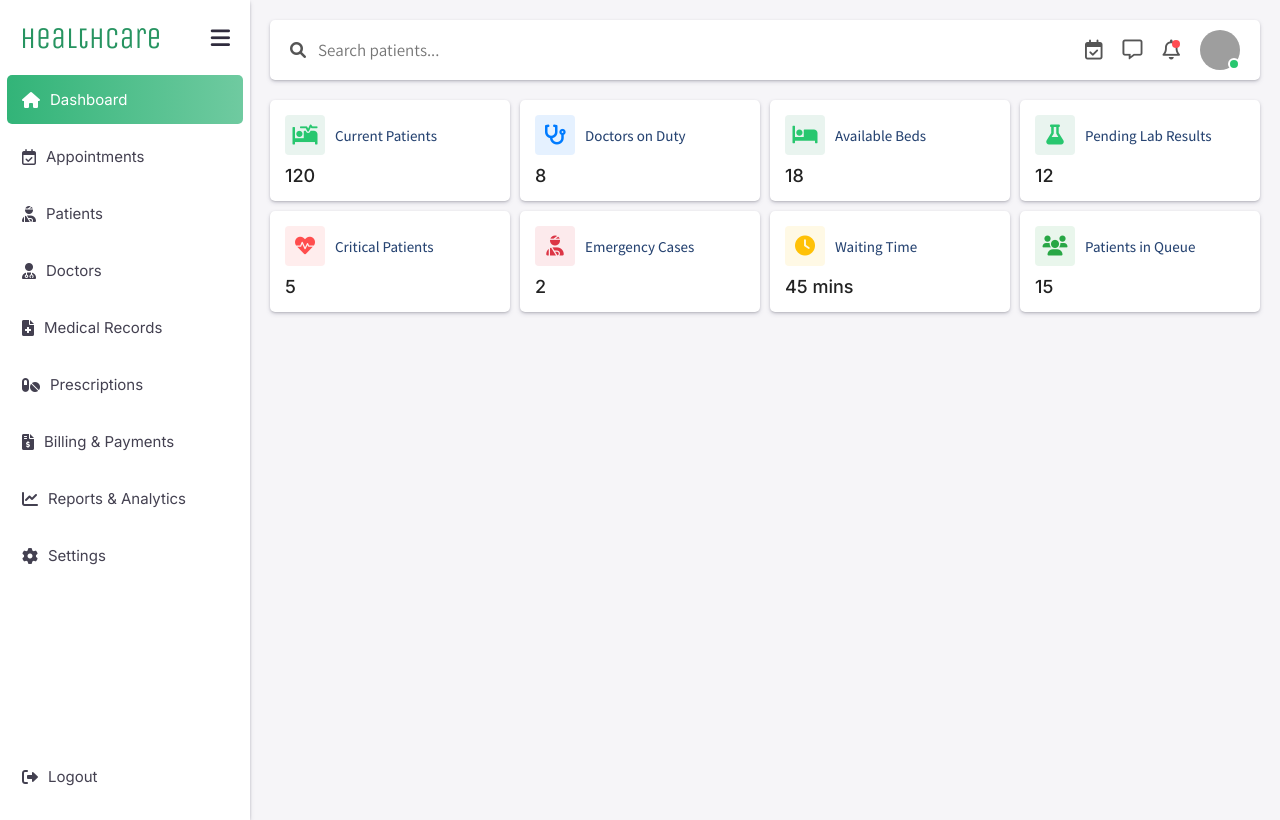
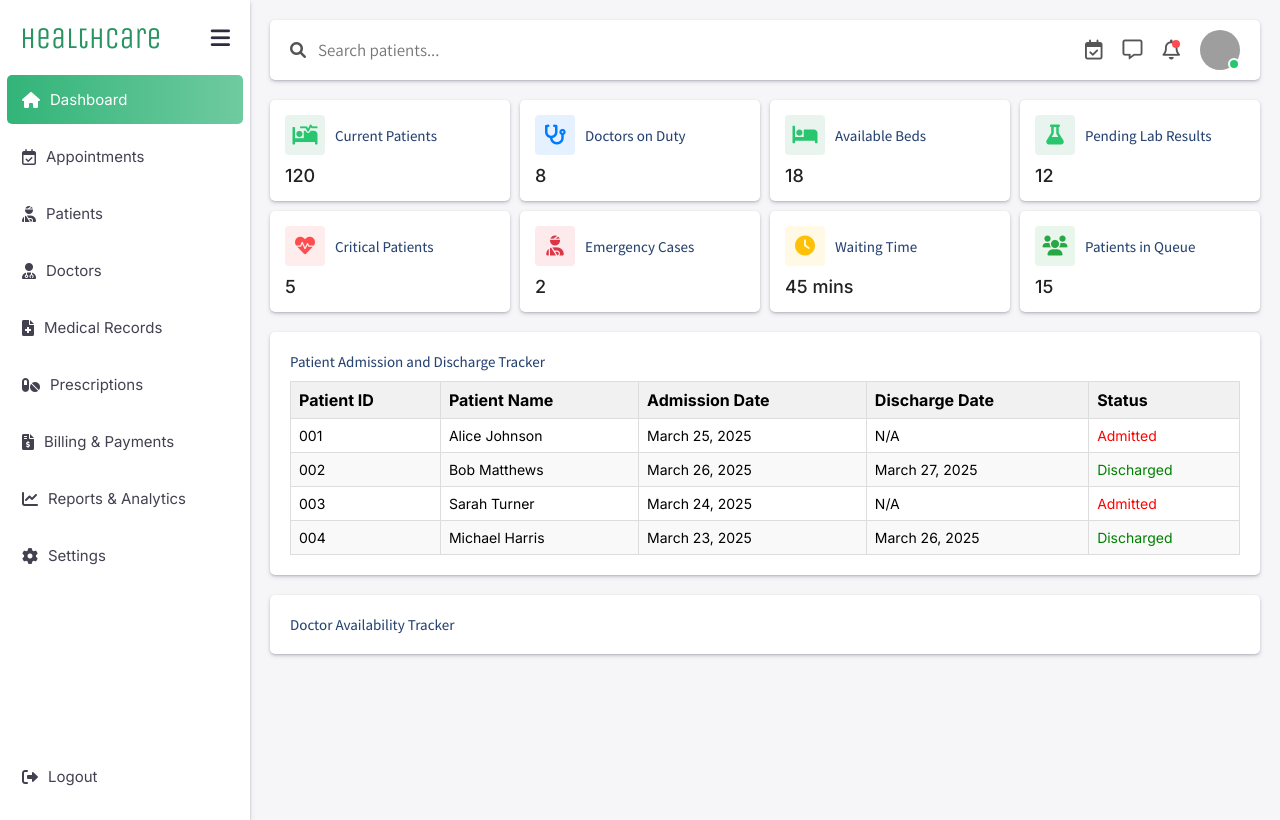
Before and after one commit to joseph-johnson27001/healthcare-dashboard, a Vue app: page / in a window 1280 px wide. Built offline with nearby package versions, Linux system fonts and the light colour scheme; grey boxes are pictures that could not be loaded.

Commit message:
Patient Table Starter

```diff
--- a/src/App.vue
+++ b/src/App.vue
@@ -14,6 +14,16 @@
           :iconContainerColor="kpi.iconContainerColor"
         />
       </div>
+
+      <!-- Patient Admission Table Card -->
+      <TableCard title="Patient Admission and Discharge Tracker">
+        <PatientAdmissionTable :patients="patients" />
+      </TableCard>
+
+      <!-- Doctor Availability Table Card -->
+      <TableCard title="Doctor Availability Tracker">
+        <DoctorAvailabilityTable />
+      </TableCard>
     </div>
   </div>
 </template>
@@ -22,6 +32,9 @@
 import SideBar from "./components/Navigation/SideBar.vue";
 import TopCard from "./components/UI/TopCard.vue";
 import KPICard from "./components/UI/KPICard.vue";
+import TableCard from "./components/UI/TableCard.vue"; // Import the TableCard component
+import PatientAdmissionTable from "./components/Tables/PatientAdmissionTable.vue";
+import DoctorAvailabilityTable from "./components/Tables/DoctorAvailabilityTable.vue";
 
 export default {
   name: "App",
@@ -29,6 +42,9 @@ export default {
     SideBar,
     TopCard,
     KPICard,
+    TableCard, // Register the TableCard component here
+    PatientAdmissionTable,
+    DoctorAvailabilityTable,
   },
   data() {
     return {
@@ -55,7 +71,6 @@ export default {
           name: "Pending Lab Results",
           value: "12",
         },
-
         {
           icon: "fas fa-heartbeat",
           name: "Critical Patients",
@@ -83,6 +98,38 @@ export default {
           value: "15",
           iconColor: "#28a745",
           iconContainerColor: "rgba(40, 167, 69, 0.1)",
+        },
+      ],
+
+      // Patient data moved to App.vue
+      patients: [
+        {
+          id: "001",
+          name: "Alice Johnson",
+          admissionDate: "March 25, 2025",
+          dischargeDate: "",
+          status: "Admitted",
+        },
+        {
+          id: "002",
+          name: "Bob Matthews",
+          admissionDate: "March 26, 2025",
+          dischargeDate: "March 27, 2025",
+          status: "Discharged",
+        },
+        {
+          id: "003",
+          name: "Sarah Turner",
+          admissionDate: "March 24, 2025",
+          dischargeDate: "",
+          status: "Admitted",
+        },
+        {
+          id: "004",
+          name: "Michael Harris",
+          admissionDate: "March 23, 2025",
+          dischargeDate: "March 26, 2025",
+          status: "Discharged",
         },
       ],
     };
@@ -124,4 +171,45 @@ body {
   gap: 10px;
   margin-top: 20px;
 }
+
+/* Styling for tables */
+table {
+  width: 100%;
+  border-collapse: collapse;
+  margin-top: 30px;
+}
+
+th,
+td {
+  text-align: left;
+  padding: 8px;
+}
+
+th {
+  background-color: #f1f1f1;
+  font-weight: bold;
+}
+
+td {
+  background-color: #ffffff;
+}
+
+tr:nth-child(even) td {
+  background-color: #f9f9f9;
+}
+
+table th,
+table td {
+  border: 1px solid #ddd;
+  text-align: center;
+}
+
+table th {
+  background-color: #f1f1f1;
+  font-weight: bold;
+}
+
+table td {
+  font-size: 14px;
+}
 </style>
--- /dev/null
+++ b/src/components/Tables/DoctorAvailabilityTable.vue
@@ -0,0 +1,3 @@
+<template>
+  <div></div>
+</template>
--- /dev/null
+++ b/src/components/Tables/PatientAdmissionTable.vue
@@ -0,0 +1,69 @@
+<template>
+  <div class="table-container">
+    <table>
+      <thead>
+        <tr>
+          <th>Patient ID</th>
+          <th>Patient Name</th>
+          <th>Admission Date</th>
+          <th>Discharge Date</th>
+          <th>Status</th>
+        </tr>
+      </thead>
+      <tbody>
+        <tr v-for="(patient, index) in patients" :key="index">
+          <td>{{ patient.id }}</td>
+          <td>{{ patient.name }}</td>
+          <td>{{ patient.admissionDate }}</td>
+          <td>{{ patient.dischargeDate || "N/A" }}</td>
+          <td
+            :class="patient.status === 'Discharged' ? 'discharged' : 'admitted'"
+          >
+            {{ patient.status }}
+          </td>
+        </tr>
+      </tbody>
+    </table>
+  </div>
+</template>
+
+<script>
+export default {
+  props: {
+    patients: {
+      type: Array,
+      required: true,
+    },
+  },
+};
+</script>
+
+<style scoped>
+table {
+  width: 100%;
+  border-collapse: collapse;
+  margin-top: 10px;
+}
+
+th,
+td {
+  text-align: left;
+  border: 1px solid #ddd;
+}
+
+th {
+  background-color: #f1f1f1;
+}
+
+td {
+  font-size: 14px;
+}
+
+.discharged {
+  color: green;
+}
+
+.admitted {
+  color: red;
+}
+</style>
--- a/src/components/UI/KPICard.vue
+++ b/src/components/UI/KPICard.vue
@@ -63,6 +63,9 @@ export default {
   display: flex;
   align-items: center;
   margin-bottom: 10px;
+  font-size: 15px;
+  font-weight: 500;
+  color: #274472;
 }
 
 .icon-container {
@@ -79,12 +82,6 @@ export default {
   font-size: 20px;
 }
 
-.kpi-name {
-  font-size: 15px;
-  font-weight: 500;
-  color: #274472;
-}
-
 .value {
   font-size: 18px;
   font-weight: 500;
--- /dev/null
+++ b/src/components/UI/TableCard.vue
@@ -0,0 +1,45 @@
+<template>
+  <div class="card">
+    <div class="card-header">
+      <span class="card-title">{{ title }}</span>
+    </div>
+    <div class="card-content">
+      <slot></slot>
+    </div>
+  </div>
+</template>
+
+<script>
+export default {
+  props: {
+    title: {
+      type: String,
+      required: true,
+    },
+  },
+};
+</script>
+
+<style scoped>
+.card {
+  background: white;
+  padding: 20px;
+  border-radius: 5px;
+  box-shadow: rgba(50, 50, 93, 0.25) 0px 2px 5px -1px,
+    rgba(0, 0, 0, 0.3) 0px 1px 3px -1px;
+  display: flex;
+  flex-direction: column;
+  justify-content: space-between;
+  cursor: pointer;
+  margin-top: 20px;
+}
+
+.card-header {
+  font-family: "Assistant", sans-serif;
+  display: flex;
+  align-items: center;
+  font-size: 15px;
+  font-weight: 500;
+  color: #274472;
+}
+</style>
```
